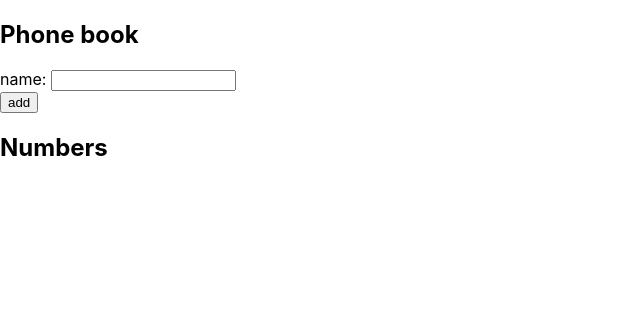
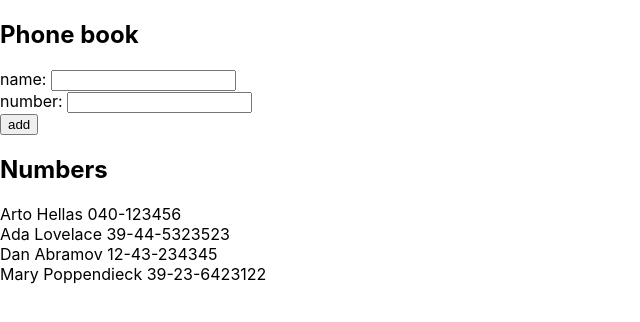
Before and after one commit to ElasticBottle/Full_Stack_Open_2020, a React (Create React App) app in the folder part 2/phonebook/: page / in a window 1280 px wide. Shown: the top 322 px of the page, without its empty margins (0-640 px from the left). Built offline with nearby package versions, Linux system fonts and the light colour scheme.

Commit message:
Complete exercise 2.8

```diff
--- a/part 2/phonebook/src/App.js
+++ b/part 2/phonebook/src/App.js
@@ -2,7 +2,7 @@ import React, { useState } from 'react';
 
 const Person = ({ person }) => {
   return <div>
-    {person.name}
+    {person.name} {person.number}
   </div>
 }
 
@@ -13,22 +13,50 @@ const People = ({ people }) => {
 }
 
 function App() {
-  const [people, setPerson] = useState([]);
+  const [people, setPerson] = useState([
+    { name: 'Arto Hellas', number: '040-123456' },
+    { name: 'Ada Lovelace', number: '39-44-5323523' },
+    { name: 'Dan Abramov', number: '12-43-234345' },
+    { name: 'Mary Poppendieck', number: '39-23-6423122' }
+  ]);
   const [newName, setNewName] = useState('');
+  const [newNumber, setNewNumber] = useState('');
 
-  const handleChange = (event) => {
-    console.log(event);
-    console.log(event.target.value);
-    setNewName(event.target.value)
+  const handleNameChange = (event) => setNewName(event.target.value)
+
+  const handleNumberChange = (event) => setNewNumber(event.target.value)
+
+  const isNumberValid = (newNumber) => {
+    return newNumber.length !== 0
   }
+
+  const isNameValid = (newName) => {
+    const existing = people.filter(person => person.name.toLowerCase() === newName.toLowerCase())
+    return existing.length === 0
+  }
+
+  const isEmpty = (value) => value.length === 0
 
   const handleSubmit = (event) => {
     event.preventDefault()
+    const numberValid = isNumberValid(newNumber)
+    const nameValid = isNameValid(newName)
+    const nameEmpty = isEmpty(newName)
+    const numberEmpty = isEmpty(newNumber)
     const newPerson = {
-      name: newName
+      name: newName,
+      number: newNumber
     }
-    if (people.filter(person => person.name = newPerson.name).length != 0) {
-      window.alert('${newPerson.name} is already added to phone book')
+    if (nameEmpty) {
+      window.alert('Please enter a name')
+    }
+    else if (numberEmpty) {
+      window.alert(`Please enter a number`)
+    }
+    else if (!nameValid) {
+      window.alert(`${newPerson.name} is already added to phone book`)
+    } else if (!numberValid) {
+      window.alert(`${newNumber} is not a valid phone number`)
     }
     else {
       setPerson(people.concat(newPerson))
@@ -41,7 +69,10 @@ function App() {
       <h2>Phone book</h2>
       <form onSubmit={handleSubmit}>
         <div>
-          name: <input value={newName} onChange={handleChange} />
+          name: <input value={newName} onChange={handleNameChange} />
+        </div>
+        <div>
+          number: <input value={newNumber} onChange={handleNumberChange} />
         </div>
         <div>
           <button type='submit'>add</button>
```
